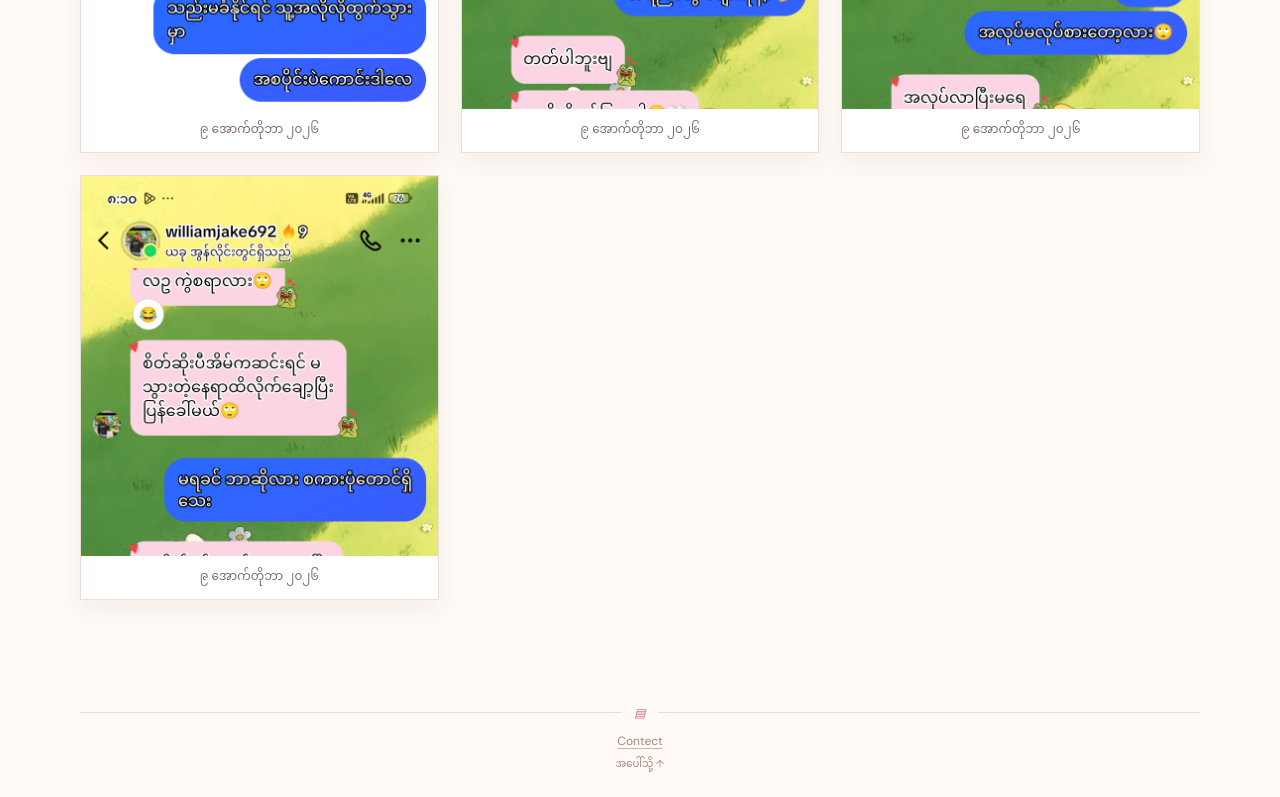
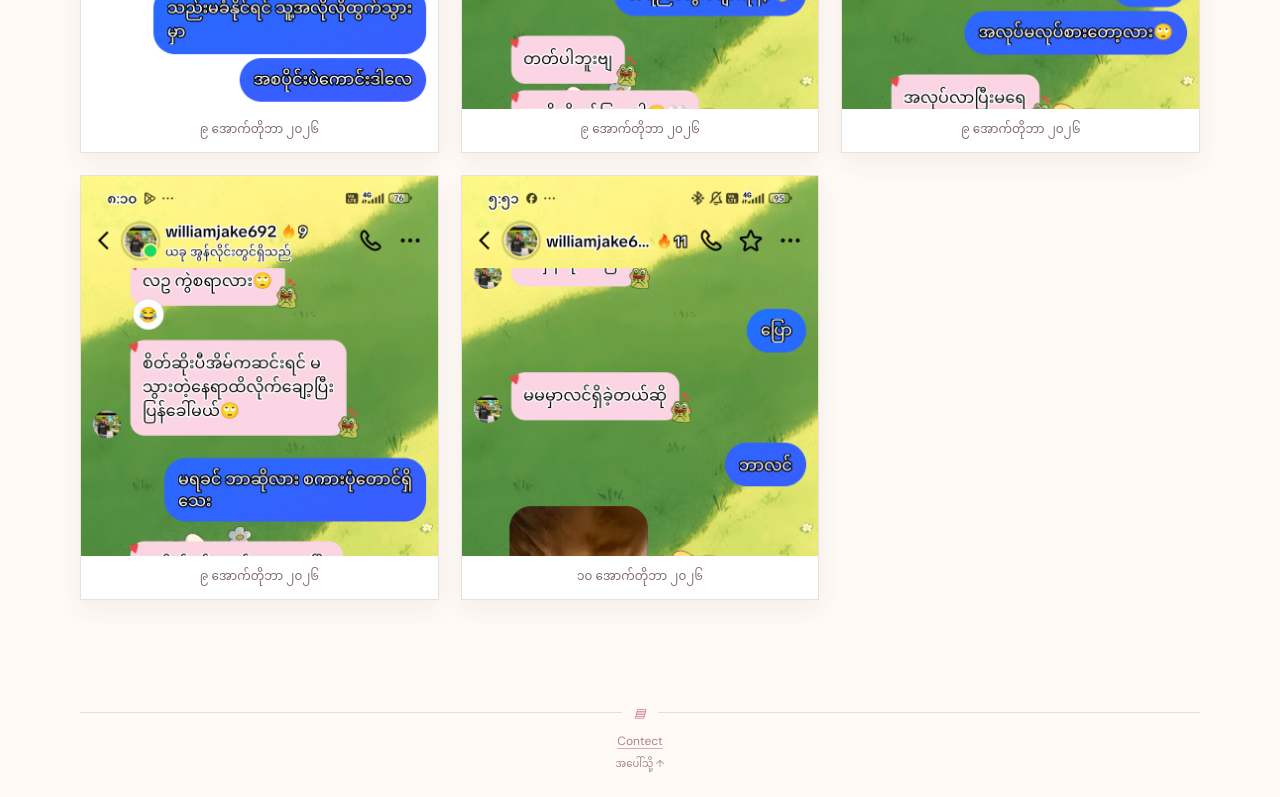
Before and after one commit to daily-wage-app/memory-chat-hub, a plain HTML site: page index.html in a window 1280 px wide. Shown: the part 1874-2671 px from the top of the page. Drawn offline with nearby package versions, Linux system fonts and the light colour scheme.

Commit message:
Add October 10 screenshot to archive

```diff
--- a/index.html
+++ b/index.html
@@ -12,7 +12,7 @@
     <link rel="preconnect" href="https://fonts.gstatic.com" crossorigin />
     <link href="https://fonts.googleapis.com/css2?family=DM+Sans:wght@400;500;600;700&family=Noto+Sans+Myanmar:wght@400;500;600;700&family=Playfair+Display:wght@500;600;700&display=swap" rel="stylesheet" />
     <link rel="stylesheet" href="styles.css?v=header-7" />
-    <script src="script.js?v=photos-5" defer></script>
+    <script src="script.js?v=photos-6" defer></script>
   </head>
   <body>
     <div class="paper-grain" aria-hidden="true"></div>
--- a/script.js
+++ b/script.js
@@ -1,13 +1,12 @@
 (() => {
   'use strict';
 
-  // These screenshots were supplied on 9 October 2026 (UTC+7).
-  // When the owner provides a new photo URL, add it here with that day's date.
-  const suppliedOn = '2026-10-09';
+  // The original ten screenshots were supplied on 9 October 2026 (UTC+7).
   const records = Array.from({ length: 10 }, (_, index) => ({
     image: `assets/memories/${String(index + 1).padStart(2, '0')}.${index === 2 ? 'webp' : 'jpg'}`,
-    date: suppliedOn,
+    date: '2026-10-09',
   }));
+  records.push({ image: 'assets/memories/11.jpg', date: '2026-10-10' });
   const grid = document.getElementById('memoryGrid');
   const lightbox = document.getElementById('lightbox');
   const numberFormat = new Intl.NumberFormat('my-MM');
```
Also changed, not shown: assets/memories/11.jpg (added), 1 other file.
